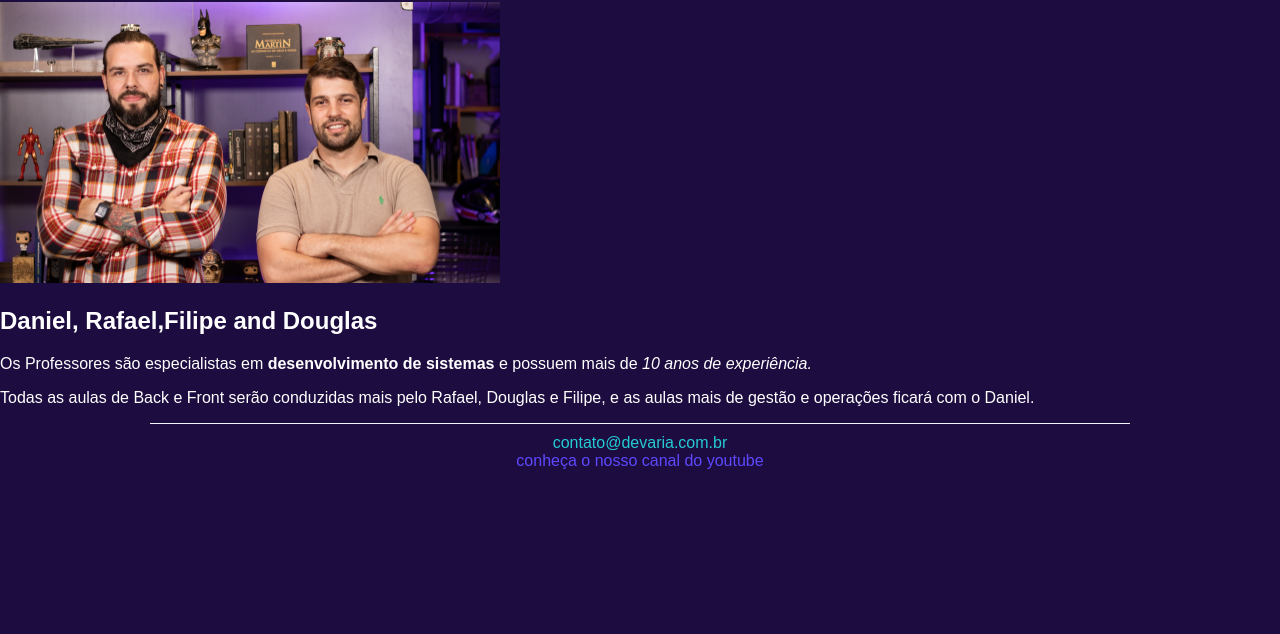
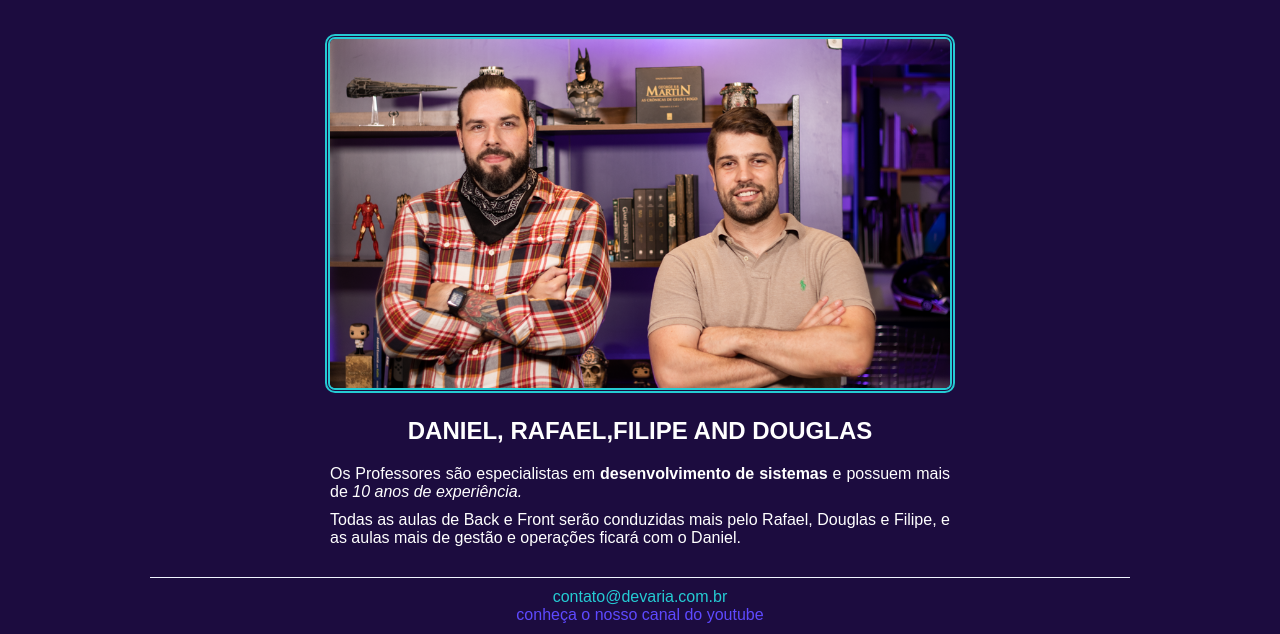
Before and after one commit to SamuelHSA/devaria-aula-css-parte1, a plain HTML site: page Professores.html in a window 1280 px wide. Shown: the part 171-805 px from the top of the page. Drawn offline with Linux system fonts and the light colour scheme.

Commit message:
Aula-página-dos-professores

```diff
--- a/Professores.html
+++ b/Professores.html
@@ -7,6 +7,7 @@
         <link rel="stylesheet" href="public/css/devaria.css" />
         <link rel="stylesheet" href="public/css/footer.css" />
         <link rel="stylesheet" href="public/css/header.css" />
+        <link rel="stylesheet" href="public/css/professores.css" />
     </head>
     <body>
         <header>
@@ -22,19 +23,18 @@
             </nav>
         </header>
         <main>
-            <h1>Professores Devaria</h1>
+            <h1 class="title text-center">Professores Devaria</h1>
 
-            <section>
-                <div>
-                    <img src="Fotos/fotoprofessores.png.png" width="500"
-                    alt="Professores Devaria" />
+            <section class="content-container">
+                <div class="text-center">
+                    <img class="width-50pct-desktop" src="public/fotos/fotoprofessores.png.png" alt="Professores Devaria" />
                 </div>
                 <article>
-                    <h2>Daniel, Rafael,Filipe and Douglas</h2>
-                    <p>
+                    <h2 class="title text-center">Daniel, Rafael,Filipe and Douglas</h2>
+                    <p class="text-justify width-50pct-desktop">
                         Os Professores são especialistas em <strong>desenvolvimento de sistemas</strong> e possuem mais de <em> 10 anos de experiência.</em>
                     </p>
-                    <p>
+                    <p class="text-justify width-50pct-desktop">
                         Todas as aulas de Back e Front serão conduzidas mais pelo Rafael, Douglas e Filipe, e as aulas mais de gestão e operações ficará com o Daniel.
                     </p>
                 </article>
--- a/public/css/devaria.css
+++ b/public/css/devaria.css
@@ -23,3 +23,13 @@ h1.title {
 .text-justify {
     text-align: justify;
 }
+
+.text-center {
+    text-align: center;
+}
+
+@media screen and (min-width: 992px) {
+    .width-50pct-desktop {
+        width: 50% !important;
+    }
+}
--- a/public/css/index.css
+++ b/public/css/index.css
@@ -1,8 +1,4 @@
 /* Estilos da pagina index */
-
-main {
-text-align: center;
-}
 
 .cover-container figure img {
     width: 100%;
--- /dev/null
+++ b/public/css/professores.css
@@ -0,0 +1,21 @@
+/* Estilos referente a página de professores */
+
+.content-container {
+    padding: 20px;
+}
+
+.content-container h2.title{
+    font-size: 1.5em ;
+}
+
+.content-container > div img {
+    width: 98%;
+    border-radius: 10px;
+    border: 5px double #25cbd3 ;
+}
+
+@media screen and (min-width: 992px) {
+    .content-container article p {
+        margin: 0 auto 10px;
+    }
+}
```
Also changed, not shown: index.html (+1 -1 lines).
